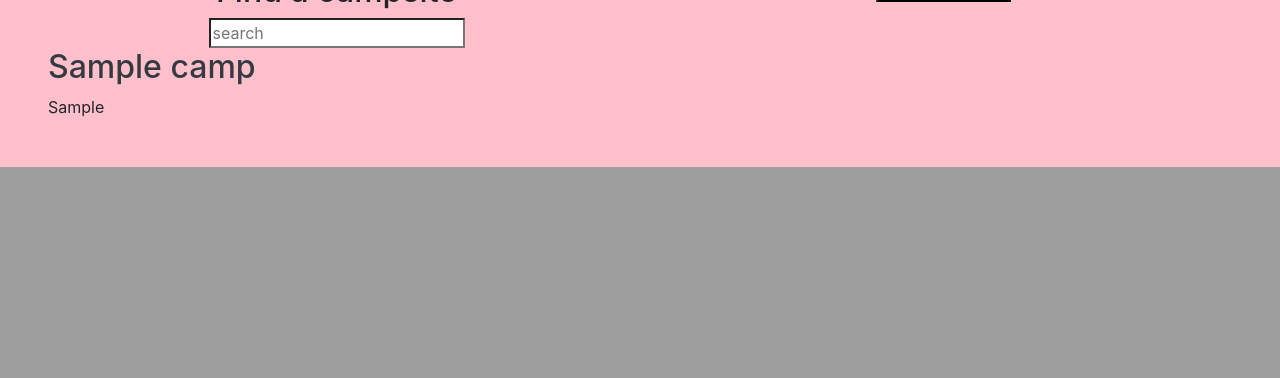
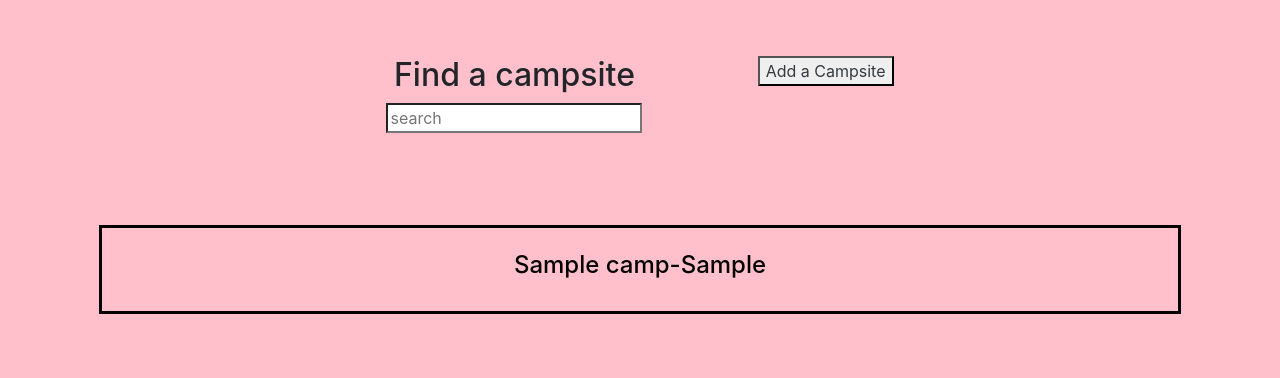
Before and after one commit to hrocco25/camping, a Django app: page / in a window 1280 px wide. Shown: the part 1264-1642 px from the top of the page. Before the commit the page ends 1431 px from the top, so only its background shows below. Run offline with Django 3.2, Linux system fonts and the light colour scheme; tables that the repository leaves empty hold one stand-in row (values such as "Sample post"); some libraries are stand-ins or nearby versions.

Commit message:
detail, base and list styling

```diff
--- a/camping/static/css/camp.css
+++ b/camping/static/css/camp.css
@@ -1,3 +1,66 @@
 body {
     background-color: pink !important;
+    margin: 5% !important;
 }
+
+.top{
+    display: flex;
+    justify-content: space-between;
+    flex-wrap: wrap;
+    margin-bottom: 3%;;
+}
+
+a{
+    color: black !important;
+}
+
+
+
+.camps h2{
+    font-size: 1.5em;
+    color: black;
+}
+
+
+.searchAdd{
+    display: flex;
+    justify-content: center;
+    flex-wrap: wrap;
+  }
+
+.search{
+    margin: 5%;
+    text-align: center;
+}
+
+.camps{
+    display: flex;
+    justify-content: center;
+    flex-wrap: wrap;
+    margin: 3%;
+    padding: 2%;
+    text-align: center;
+    border: black solid .2em;
+}
+
+.camps:hover{
+    color:purple;
+}
+
+/* ###############
+#detail */
+
+.detail{
+    margin-bottom: 2%;
+    border-bottom: black .2em solid;
+}
+
+.reviewHeader{
+    display: flex;
+    justify-content: space-between;
+}
+
+.reviewHeader a{
+    border: black solid .1em;
+
+}
--- a/camping/templates/camp/base.html
+++ b/camping/templates/camp/base.html
@@ -9,16 +9,16 @@
     <link rel="stylesheet" href="https://stackpath.bootstrapcdn.com/bootstrap/4.4.1/css/bootstrap.min.css" integrity="sha384-Vkoo8x4CGsO3+Hhxv8T/Q5PaXtkKtu6ug5TOeNV6gBiFeWPGFN9MuhOf23Q9Ifjh" crossorigin="anonymous">
 
 </head>
-<body class="m-5" >
+<body>
     <header>
 
-        <nav class="container">
-            <div class="row">
-                <div class="col-sm">
+        <nav>
+            <div class="top">
+                <div>
                     <img src="https://camp-free.s3-us-west-1.amazonaws.com/media/images/camping.png" alt="camp-logo">
                 </div>
-                <div class="col-sm">
-                    <h1 class="text-center"><a class= "text-dark text-decoration-none" href="/">Free Camping</a></h1>
+                <div>
+                    <h1><a href="/">Free Camping</a></h1>
                 </div>
             </div>
 
--- a/camping/templates/camp/camp_list.html
+++ b/camping/templates/camp/camp_list.html
@@ -5,6 +5,7 @@
 {% block content %}
 
 <div>
+
     <div id="carouselExampleSlidesOnly" class="carousel slide" data-ride="carousel" >
         <div class="carousel-inner">
           <div class="carousel-item active">
@@ -18,23 +19,30 @@
           </div>
         </div>
       </div>
-    <div class="row text-center">
-        <div class= "col-6">
+
+      <div class="searchAdd">
+        <div class="search">
             <h2>Find a campsite</h2>
             <form action='{%url "search:search_result"%}' method='get'>
                 {%csrf_token%}
                 <input type='search' placeholder='search' name='q' />
             </form>
         </div>
-        <div class="col-6">
+        <div class="search">
             <button><a class ="text-decoration-none text-dark" href="{% url 'camp_create' %}">Add a Campsite </a></button>
         </div>
 
     </div>
+    <div>
+      {% for camp in camps %}
+      <div class="camps">
+        <a href="{% url 'camp_detail' pk=camp.pk %}"><h2>{{ camp.name }}-{{ camp.location}}</h2></a>
 
-    {% for camp in camps %}
-    <a class ="text-decoration-none text-dark" href="{% url 'camp_detail' pk=camp.pk %}"><h2>{{ camp.name }}</h2></a> <p>{{ camp.location }}</p>
-    {% endfor %}
+      </div>
+
+      {% endfor %}
+    </div>
+
 
 
 </div>
--- a/camping_project/settings.py
+++ b/camping_project/settings.py
@@ -13,11 +13,11 @@ https://docs.djangoproject.com/en/3.0/ref/settings/
 import os
 
 # local
-# from key import ACCESS, KEY
+from key import ACCESS, KEY
 
 # heroku
-ACCESS = os.environ['ACCESS']
-KEY = os.environ['KEY']
+# ACCESS = os.environ['ACCESS']
+# KEY = os.environ['KEY']
 
 
 
```
Also changed, not shown: camping/templates/camp/camp_detail.html (+16 -7 lines).
